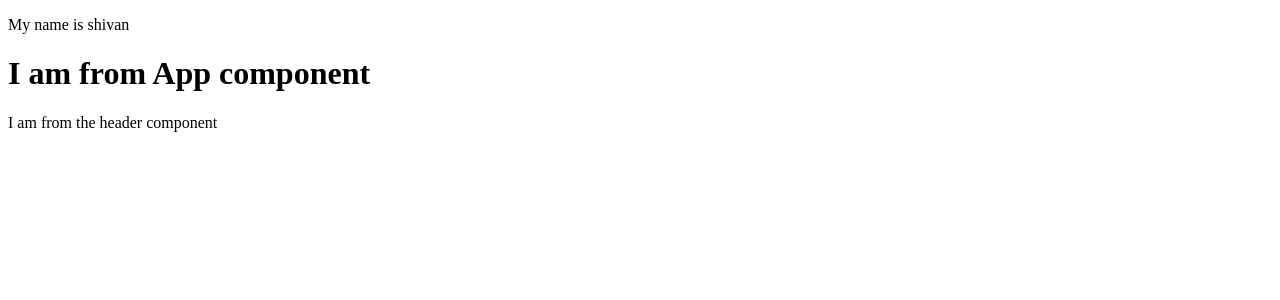
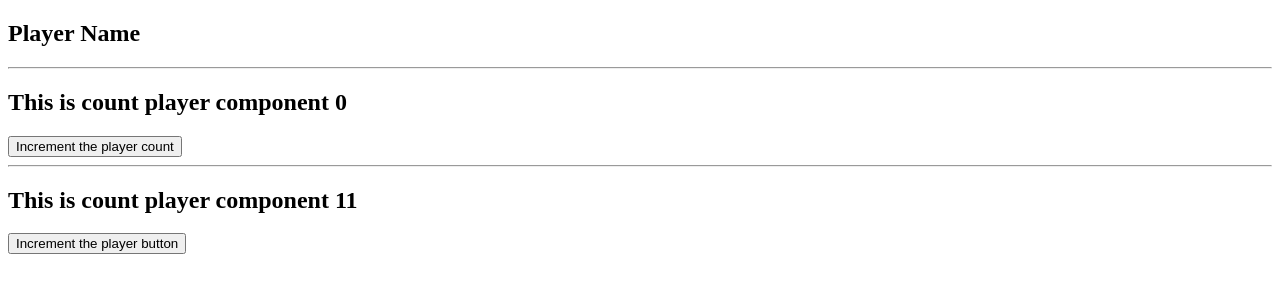
Before and after one commit to venkatagopichand100/my-app, a React (Create React App) app: page / in a window 1280 px wide. Shown: the top 300 px of the page. Built offline with nearby package versions, Linux system fonts and the light colour scheme.

Commit message:
functional hoooks

```diff
--- a/src/App.js
+++ b/src/App.js
@@ -1,41 +1,37 @@
-// import SunShine from './assets/sunshine.png'
+import { useState, useCallback } from "react";
+import Name from "./components/Name";
+import Count from "./components/Count";
+import CountBtn from "./components/CountBtn";
+import Player from "./components/Player";
+import PlayerBtn from "./components/PlayerBtn";
 
-const randomNames = ["ram", "laxman", "shivan"];
 
-function getRandomNames(max){
-    return Math.floor(Math.random() * (max + 1));
-}
+const App = () => {
+    const [count, setCount] = useState(0);
+    const [player, setPlayer] = useState(11);
 
-function Header(){
-    const headerNames = randomNames[getRandomNames(2)]
+    const handleCount = useCallback(() => {
+        setCount(count + 1)
+    },[count]);
+
+    const handlePlayer = useCallback(() => {
+        setPlayer(player + 1)
+    },[player])
+
+
+
     return(
-        <header>
-            {/* <img src = {SunShine} alt = "some image"/> */}
-            <p>
-                My name is {headerNames}
-            </p>
-        </header>
-    );
-}
-
-function Footer(){
-    return(
-        <header>
-            <p>
-                I am from the header component
-            </p>
-        </header>
-    );
-}
-
-function App(){
-    return(
-        <div>
-            <Header />
-            <h1> I am from App component</h1>
-            <Footer />
-        </div>
+        <>
+            <Name />
+            <hr />
+            <Count count = {count} />
+            <CountBtn handleCount = {handleCount} />
+            <hr />
+            <Player player = {player} />
+            <PlayerBtn handlePlayer = {handlePlayer} />
+        </>
     )
 }
 
-export default App;
+
+export default App
--- /dev/null
+++ b/src/components/Count.js
@@ -0,0 +1,12 @@
+import {memo} from 'react';
+const Count = ({count}) => {
+    console.log("1 count")
+
+    return (
+        <>
+            <h2>This is count player component {count}</h2>
+        </>
+    )
+}
+
+export default memo(Count)
--- /dev/null
+++ b/src/components/CountBtn.js
@@ -0,0 +1,12 @@
+import {memo} from 'react';
+const CountBtn = ({handleCount}) => {
+    console.log("2 CountBtn")
+
+    return (
+        <>
+            <button onClick={handleCount}>Increment the player count</button>
+        </>
+    )
+}
+
+export default memo(CountBtn)
--- /dev/null
+++ b/src/components/Name.js
@@ -0,0 +1,12 @@
+import {memo} from 'react';
+const Name = () => {
+    console.log("3 Name")
+
+    return (
+        <>
+            <h2>Player Name</h2>
+        </>
+    )
+}
+
+export default memo(Name)
--- /dev/null
+++ b/src/components/Player.js
@@ -0,0 +1,12 @@
+import {memo} from 'react';
+const Player = ({player}) => {
+    console.log("4 Player")
+
+    return (
+        <>
+            <h2>This is count player component {player}</h2>
+        </>
+    )
+}
+
+export default memo(Player)
--- /dev/null
+++ b/src/components/PlayerBtn.js
@@ -0,0 +1,12 @@
+import {memo} from 'react';
+const PlayerBtn = ({handlePlayer}) => {
+    console.log("5 PlayerBtn")
+
+    return (
+        <>
+            <button onClick={handlePlayer}>Increment the player button</button>
+        </>
+    )
+}
+
+export default memo(PlayerBtn)
```
Also changed, not shown: src/App_useEffect.js (added, +59 -0 lines), src/components/ShowPlayer_useEffect.js (added, +17 -0 lines), src/index.js (+0 -40 lines), src/index_day1.js (deleted, +0 -45 lines), src/index_day2.js (deleted, +0 -32 lines), src/assets/sunshine.png (deleted), src/functional_hooks.txt (added), 1 other file (tests, documents, lock files or other folders).
